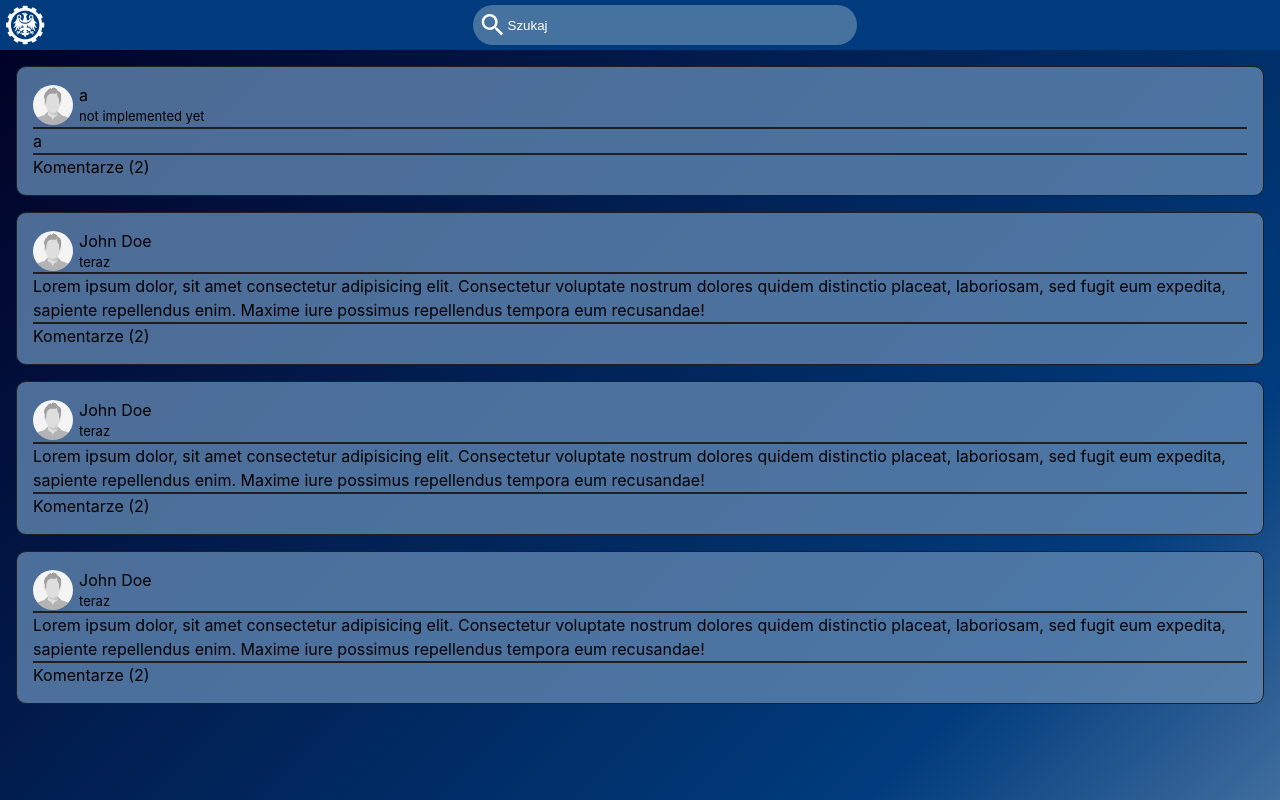
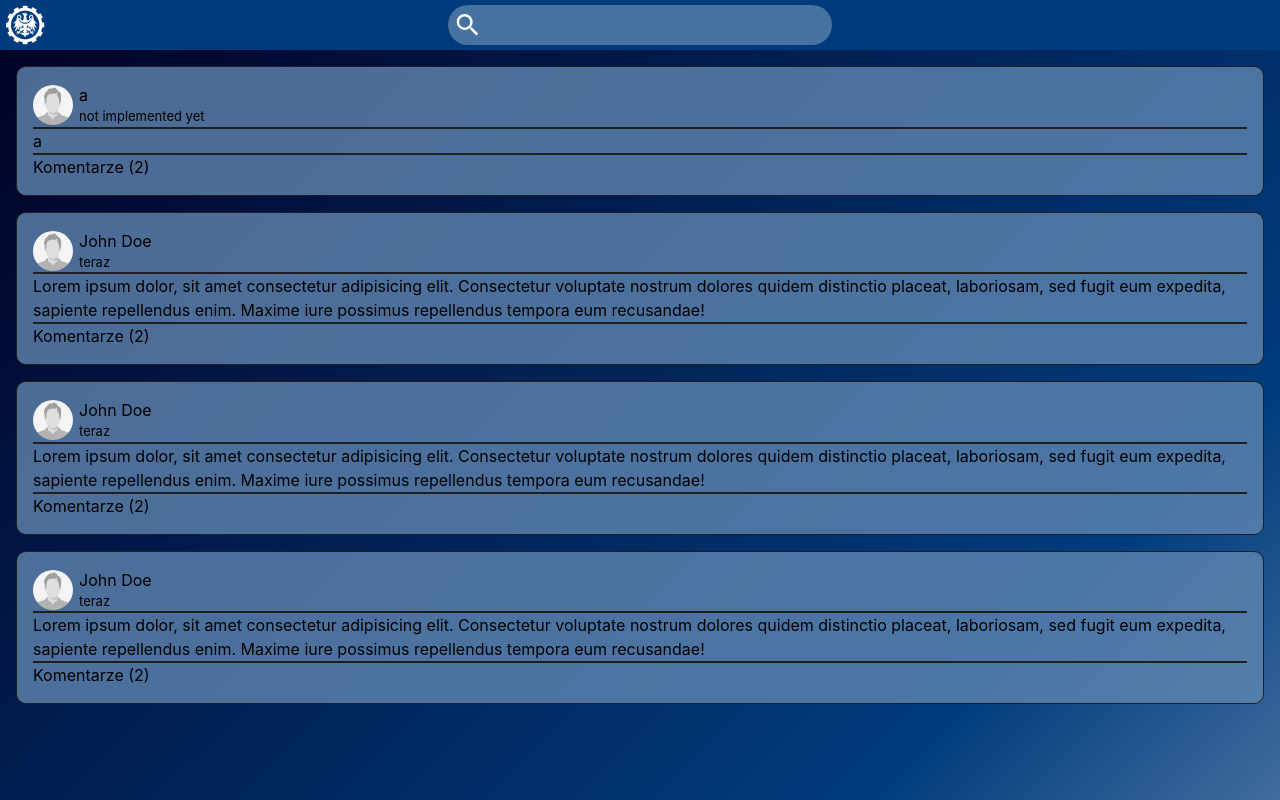
Before and after one commit to SwingyMan/Engineers-Project, a React (Vite) app in the folder engineers_project.client/: page / in a window 1280 px wide. Built offline with nearby package versions, Linux system fonts and the light colour scheme.

Commit message:
search bar bit better colors to change

```diff
--- a/engineers_project.client/src/Pages/Dashboard.tsx
+++ b/engineers_project.client/src/Pages/Dashboard.tsx
@@ -2,6 +2,7 @@ import { Outlet } from "react-router";
 import { MessageBox } from "../components/MessageBox/MessageBox";
 import { Post } from "../components/MessageBox/PostClass";
 import { TopNavBar } from "../components/TopNavBar/TopNavBar";
+import styled from "styled-components";
 
 let post = new Post(
   "Lorem ipsum dolor, sit amet consectetur adipisicing elit. Consectetur voluptate nostrum dolores quidem distinctio placeat, laboriosam, sed fugit eum expedita, sapiente repellendus enim. Maxime iure possimus repellendus tempora eum recusandae!",
@@ -11,19 +12,24 @@ let post = new Post(
   "src/assets/john-doe.jpg",
   2
 );
+const MessageFeed = styled.div`
+overflow-y: scroll;
+/* hide elements */
+/* visibility: hidden; */
+`
 
 export default function Dashboard() {
   return (
     <>
       <>
         <TopNavBar />
-        <div>
+        <MessageFeed>
           <MessageBox
             postInfo={new Post("a", "a", "a", 1, "src/assets/john-doe.jpg", 1)}
           />
           <MessageBox postInfo={post} />
           <MessageBox postInfo={post} /><MessageBox postInfo={post} />
-        </div>
+        </MessageFeed>
       </>
       <div style={{ display: "flex" }}>
         <Outlet />
--- a/engineers_project.client/src/Router/Routes.tsx
+++ b/engineers_project.client/src/Router/Routes.tsx
@@ -3,6 +3,8 @@ import Dashboard from "../Pages/Dashboard";
 import ErrorPage from "../Pages/ErrorPage";
 import { LoginPage } from "../Pages/LoginPage";
 import PrivateRoute from "./PrivateRoute";
+
+//dorobić więcej jak jedną stronę
 
 export const router = createBrowserRouter([
   {
--- a/engineers_project.client/src/components/SearchBar/SearchBar.tsx
+++ b/engineers_project.client/src/components/SearchBar/SearchBar.tsx
@@ -2,22 +2,29 @@ import { useEffect, useState } from "react";
 import { MdSearch } from "react-icons/md";
 import styled from "styled-components";
 
-const StyledBar = styled.div`
+//bacground color do zmiany
+const StyledSearchBar = styled.div`
+  width: 30%;
+  color:white;
+  font-size: 16px;
+  z-index: 1;
+`
+const SearchInput = styled.div<{active:boolean}>`
   display: flex;
-  background-color: rgba(234, 245, 241, 0.295);
+  background-color: rgb(69, 114, 159);
   height: 40px;
-  width: 30%;
-  z-index: 3;
-  border-radius: 30px;
-  margin: 5px auto;
+  border-radius: ${(props)=>props.active?"20px":"20px 20px 0px 0px"};
+  margin: ${(props)=>props.active?"5px auto":"5px auto 0px auto"};
   box-sizing: border-box;
   color: white;
   align-items: center;
   padding-left: 5px;
-`;
+
+  `;
 const StyledInput = styled.input`
   background-color: transparent;
   width: 100%;
+  font-size: 14px;
   border: 0;
   color: inherit;
   &:focus-visible {
@@ -27,44 +34,63 @@ const StyledInput = styled.input`
     color: inherit;
   }
 `;
+const SearchResult = styled.div`
+&>:last-child{
+  border-radius: 0 0 15px 15px;
+}
+&>:hover{
+    background-color: #003c7d;
+  }
+`;
+const ResultRow = styled.div`
+  padding:5px 15px;
+  background-color: rgb(69, 114, 159);
+  cursor: pointer;
+border-top: rgba(255, 255, 255, 0.30) 1px solid;
+`
 interface row {
   id: string;
   value: string;
 }
-function a(b: string) {
-  const table: row[] = [];
-  return table;
-}
+
 interface searchBar {
   searchFunction: (a: string) => { id: string; value: string }[];
 }
 export function SearchBar({ searchFunction }: searchBar) {
-  const [value, setValue] = useState("");
+  const [searchValue, setSearchValue] = useState("");
   const init: row[] = [];
   const [searchResult, setSearchResult] = useState(init);
   useEffect(() => {
-    if (value.length > 2) {
-      setSearchResult(searchFunction(value));
-    } else if(value.length<=2 && searchResult.length>0) {
+    if (searchValue.length >= 2) {
+      setSearchResult(searchFunction(searchValue));
+    }
+    else {
       setSearchResult([]);
     }
-  }, [value]);
+  }, [searchValue]);
   return (
-    <div>
-      <StyledBar>
+    <StyledSearchBar>
+      <SearchInput active={searchValue.length==0}>
         <MdSearch size={32} />
-        <StyledInput value={value} onChange={(e) => setValue(e.target.value)} />
-      </StyledBar>
-      <div>
+        <StyledInput value={searchValue} onChange={(e) => setSearchValue(e.target.value)} />
+      </SearchInput>
+      <SearchResult>
         {/* search result */}
-        {searchResult.length > 0 ? (
-          searchResult.map(
-            (row) => <div key={row.id}>{row.value}</div> //row probabaly new element
-          )
-        ) : (
-          <div>Wpisz co najmniej 2 znaki</div>
-        )}
-      </div>
-    </div>
+        {searchValue.length == 0 ?
+          null : (
+            searchValue.length < 2 ?
+              <ResultRow>Wpisz co najmniej 2 znaki</ResultRow> :
+
+              (searchResult.length > 0 ?
+                (
+                  searchResult.map(
+                    (row) => <ResultRow key={row.id}>{row.value}</ResultRow> //row probabaly new element
+                  )
+                ) : (
+                  <ResultRow>Nie znaleziono </ResultRow>
+                ))
+          )}
+      </SearchResult>
+    </StyledSearchBar>
   );
 }
--- a/engineers_project.client/src/components/TopNavBar/TopNavBar.tsx
+++ b/engineers_project.client/src/components/TopNavBar/TopNavBar.tsx
@@ -1,44 +1,38 @@
-import { MdSearch } from "react-icons/md";
 import { styled } from "styled-components";
+import { SearchBar } from "../SearchBar/SearchBar";
 
 const StyledTopBar = styled.div`
   background-color: var(--blue);
   height: 50px;
   width: 100%;
   display: flex;
+  justify-content:center;
 `;
 const Logo = styled.div`
   margin: 5px;
+  position: absolute;
+  left:0;
   & > {
     width: 40px;
     height: 40px;
   }
 `;
-const SearchBar = styled.div`
-  display: flex;
-  background-color: rgba(234, 245, 241, 0.295);
-  height: 40px;
-  width: 30%;
-  z-index: 3;
-  border-radius: 30px;
-  margin: 5px auto;
-  box-sizing: border-box;
-  color: white;
-  align-items: center;
-  padding-left:5px;
-`;
-const Input = styled.input`
-  background-color: transparent;
-  width: 100%;
-  border: 0;
-  color: inherit;
-  &:focus-visible {
-    outline: none;
-  }
-  &::placeholder{
-    color: inherit;
-  }
-`;
+const table = [
+  {"id": "1", "value": "Apple"},
+  {"id": "2", "value": "Banana"},
+  {"id": "3", "value": "Cherry"},
+  {"id": "4", "value": "Date"},
+  {"id": "5", "value": "Elderberry"},
+  {"id": "6", "value": "Fig"},
+  {"id": "7", "value": "Grape"},
+  {"id": "8", "value": "Honeydew"},
+  {"id": "9", "value": "Kiwi"},
+  {"id": "10", "value": "Lemon"}
+]
+function filter(searchInput:string){
+  return(table.filter(r=> r.value.includes(searchInput)))
+
+}
 export function TopNavBar() {
   return (
     <>
@@ -46,10 +40,7 @@ export function TopNavBar() {
         <Logo>
           <img height={40} width={40} src="src/assets/logo-politechnika.png" />
         </Logo>
-        <SearchBar>
-          <MdSearch size={32} />
-          <Input spellCheck={false} placeholder="Szukaj"/>
-        </SearchBar>
+        <SearchBar searchFunction={filter}/>
       </StyledTopBar>
     </>
   );
--- a/engineers_project.client/src/styles/index.css
+++ b/engineers_project.client/src/styles/index.css
@@ -1,15 +1,16 @@
-*{
+* {
   margin: 0px;
   padding: 0px;
   box-sizing: border-box;
 }
+
 #root {
   height: 100vh;
   width: 100vw;
   display: flex;
   /* background-color: #3b3b3b;  */
-  background: rgb(2,0,36);
-background: linear-gradient(135deg, rgba(2,0,36,1) 0%, #003c7d 80%, rgba(64, 109, 158,1) 100%);
+  background: rgb(2, 0, 36);
+  background: linear-gradient(135deg, rgba(2, 0, 36, 1) 0%, #003c7d 80%, rgba(64, 109, 158, 1) 100%);
   font-family: Inter, system-ui, Avenir, Helvetica, Arial, sans-serif;
   line-height: 1.5;
   font-weight: 400;
@@ -20,4 +21,12 @@ background: linear-gradient(135deg, rgba(2,0,36,1) 0%, #003c7d 80%, rgba(64, 109
   flex-direction: column;
   align-items: center;
   justify-content: flex-start;
+  /*
+   zrobić css do scrolla?
+
+    prawdopodobnie nawet więcej niż jeden
+  */
+  &>::-webkit-scrollbar {
+    width: 0;
+  }
 }
--- a/engineers_project.client/vite.config.ts
+++ b/engineers_project.client/vite.config.ts
@@ -1,64 +1,71 @@
-import {fileURLToPath, URL} from 'node:url';
+// import {fileURLToPath, URL} from 'node:url';
 
-import {defineConfig} from 'vite';
-import plugin from '@vitejs/plugin-react';
-import fs from 'fs';
-import path from 'path';
-import child_process from 'child_process';
-import {env} from 'process';
+// import {defineConfig} from 'vite';
+// import plugin from '@vitejs/plugin-react';
+// import fs from 'fs';
+// import path from 'path';
+// import child_process from 'child_process';
+// import {env} from 'process';
 
-const baseFolder =
-    env.APPDATA !== undefined && env.APPDATA !== ''
-        ? `${env.APPDATA}/ASP.NET/https`
-        : `${env.HOME}/.aspnet/https`;
+// const baseFolder =
+//     env.APPDATA !== undefined && env.APPDATA !== ''
+//         ? `${env.APPDATA}/ASP.NET/https`
+//         : `${env.HOME}/.aspnet/https`;
 
-const certificateName = "engineers_project.client";
-const certFilePath = path.join(baseFolder, `${certificateName}.pem`);
-const keyFilePath = path.join(baseFolder, `${certificateName}.key`);
+// const certificateName = "engineers_project.client";
+// const certFilePath = path.join(baseFolder, `${certificateName}.pem`);
+// const keyFilePath = path.join(baseFolder, `${certificateName}.key`);
 
-if (!fs.existsSync(certFilePath) || !fs.existsSync(keyFilePath)) {
-    if (0 !== child_process.spawnSync('dotnet', [
-        'dev-certs',
-        'https',
-        '--export-path',
-        certFilePath,
-        '--format',
-        'Pem',
-        '--no-password',
-    ], {stdio: 'inherit',}).status) {
-        throw new Error("Could not create certificate.");
-    }
-}
+// if (!fs.existsSync(certFilePath) || !fs.existsSync(keyFilePath)) {
+//     if (0 !== child_process.spawnSync('dotnet', [
+//         'dev-certs',
+//         'https',
+//         '--export-path',
+//         certFilePath,
+//         '--format',
+//         'Pem',
+//         '--no-password',
+//     ], {stdio: 'inherit',}).status) {
+//         throw new Error("Could not create certificate.");
+//     }
+// }
 
-const target = env.ASPNETCORE_HTTPS_PORT ? `https://localhost:${env.ASPNETCORE_HTTPS_PORT}` :
-    env.ASPNETCORE_URLS ? env.ASPNETCORE_URLS.split(';')[0] : 'https://localhost:7290';
+// const target = env.ASPNETCORE_HTTPS_PORT ? `https://localhost:${env.ASPNETCORE_HTTPS_PORT}` :
+//     env.ASPNETCORE_URLS ? env.ASPNETCORE_URLS.split(';')[0] : 'https://localhost:7290';
+
+// // https://vitejs.dev/config/
+// export default defineConfig({
+//     plugins: [plugin()],
+//     resolve: {
+//         alias: {
+//             '@': fileURLToPath(new URL('./src', import.meta.url))
+//         }
+//     },
+//     server: {
+//         proxy: {
+//             '^/WeatherForecast': {
+//                 target,
+//                 secure: false
+//             }
+//         },
+//         port: 5173,
+//         https: {
+//             key: fs.readFileSync(keyFilePath),
+//             cert: fs.readFileSync(certFilePath),
+//         }
+//     },
+//     css: {
+//         preprocessorOptions: {
+//             scss: {
+//                 api: 'modern-compiler' // or "modern"
+//             }
+//         }
+//     }
+// })
+import { defineConfig } from 'vite'
+import react from '@vitejs/plugin-react'
 
 // https://vitejs.dev/config/
 export default defineConfig({
-    plugins: [plugin()],
-    resolve: {
-        alias: {
-            '@': fileURLToPath(new URL('./src', import.meta.url))
-        }
-    },
-    server: {
-        proxy: {
-            '^/WeatherForecast': {
-                target,
-                secure: false
-            }
-        },
-        port: 5173,
-        https: {
-            key: fs.readFileSync(keyFilePath),
-            cert: fs.readFileSync(certFilePath),
-        }
-    },
-    css: {
-        preprocessorOptions: {
-            scss: {
-                api: 'modern-compiler' // or "modern"
-            }
-        }
-    }
+  plugins: [react()],
 })
```
